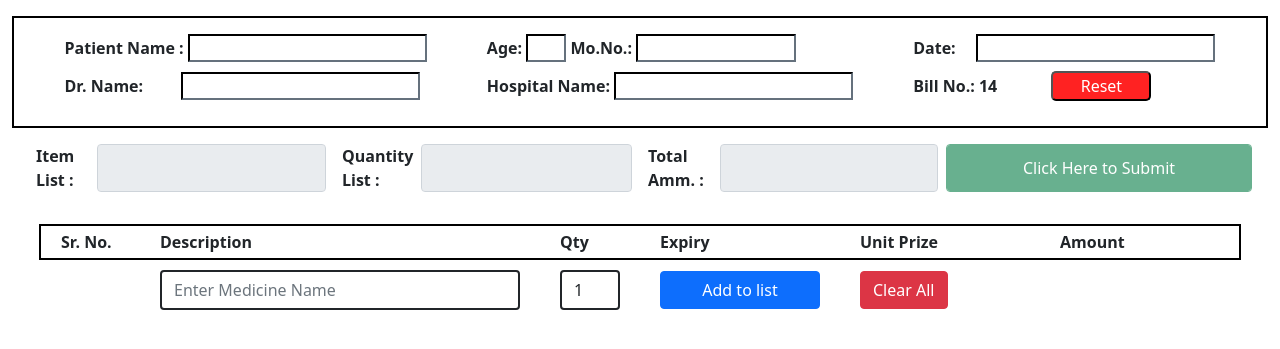
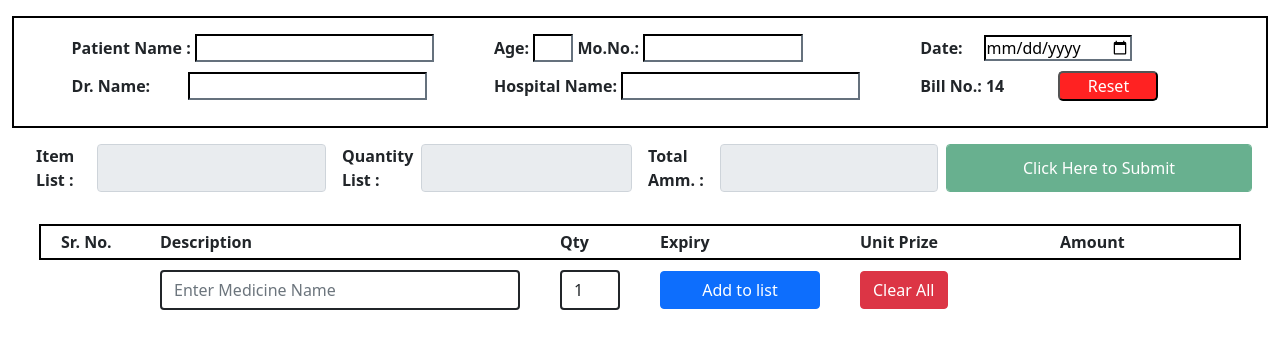
Before and after one commit to rutikekre/pharmacy_management_system, a Flask app: page /billing in a window 1280 px wide. Shown: the part 130-479 px from the top of the page. Run offline with Flask 2, Linux system fonts and the light colour scheme; data comes from the database, SQL or seed files in the repository; some libraries are stand-ins or nearby versions.

```diff
--- a/templates/billing.html
+++ b/templates/billing.html
@@ -78,7 +78,7 @@
                             </td>
                             <td style="padding:0px 30px;">
                                 <label for="date" style="font-weight:bold;">Date: &nbsp;&nbsp;&nbsp;</label>
-                                <input type="timestamp" name="date" class="border-2 border-dark" required>
+                                <input type="date" id="billdate"  name="date" class="border-2 border-dark" required>
                             </td>
                         </tr>
 
```
Also changed, not shown: README.md, model.py (line endings or trailing spaces), 2 other files.
